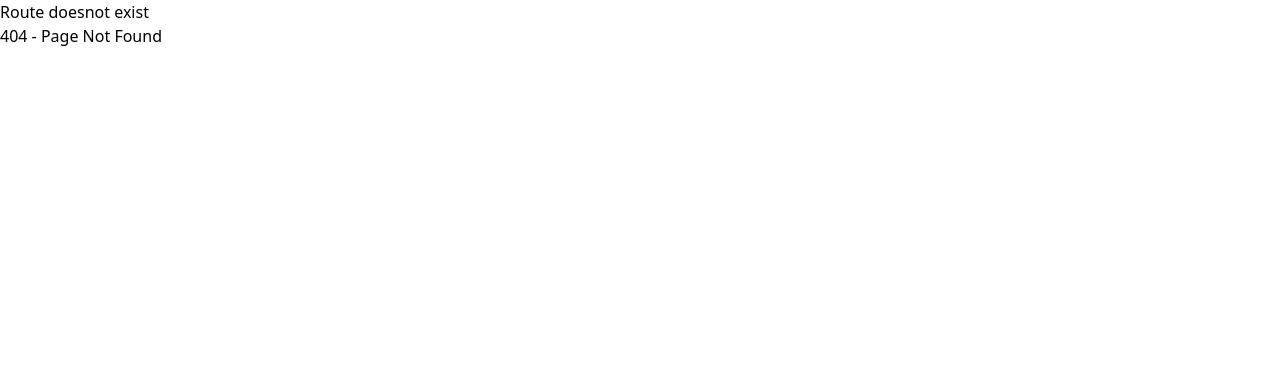
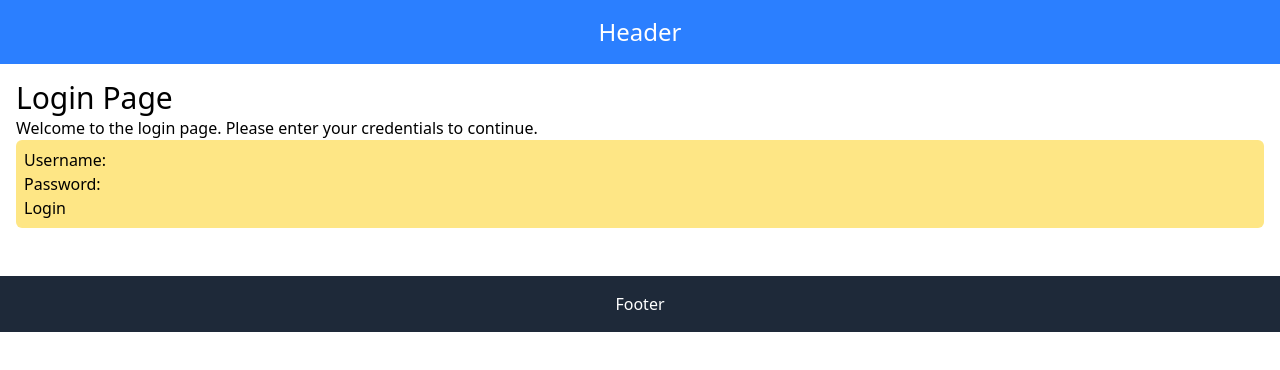
Before and after one commit to Aashik9567/NextJs_Learning, a Next.js app: page /login in a window 1280 px wide. Before the commit this address had no page. Shown: the top 370 px of the page. Built offline with nearby package versions, Linux system fonts and the light colour scheme.

Commit message:
Add authentication pages and layout structure with header and footer

```diff
--- /dev/null
+++ b/src/app/(auth)/forgot-password/page.tsx
@@ -0,0 +1,12 @@
+import React from 'react'
+
+const forgotPassword = () => {
+  return (
+    <div>
+      forgot password page
+      <h1 className='text-3xl'>Forgot Password</h1>
+    </div>
+  )
+}
+
+export default forgotPassword;
--- /dev/null
+++ b/src/app/(auth)/login/page.tsx
@@ -0,0 +1,23 @@
+"use client";
+
+const login = () => {
+  return (
+    <div>
+        <h1 className='text-3xl'>Login Page</h1>
+        <p>Welcome to the login page. Please enter your credentials to continue.</p>
+        <form className="mb-4 bg-amber-200 p-2 rounded-md">
+            <div>
+            <label htmlFor="username">Username:</label>
+            <input type="text" id="username" name="username" required />
+            </div>
+            <div>
+            <label htmlFor="password">Password:</label>
+            <input type="password" id="password" name="password" required />
+            </div>
+            <button type="submit">Login</button>
+        </form>
+    </div>
+  )
+}
+
+export default login
--- /dev/null
+++ b/src/app/(auth)/register/page.tsx
@@ -0,0 +1,26 @@
+"use client";
+import React, { use } from 'react'
+
+const register = () => {
+  return (
+    <div>
+        <h1 className='text-3xl'>Register Page</h1>
+        <p>Welcome to the registration page. Please fill out the form below to create an account.</p>
+        {/* Registration form can be added here */}
+        <form>
+            <label htmlFor="username">Username:</label>
+            <input type="text" id="username" name="username" required />
+
+            <label htmlFor="email">Email:</label>
+            <input type="email" id="email" name="email" required />
+
+            <label htmlFor="password">Password:</label>
+            <input type="password" id="password" name="password" required />
+
+            <button type="submit">Register</button>
+        </form>
+    </div>
+  )
+}
+
+export default register
--- /dev/null
+++ b/src/app/_lib/page.tsx
@@ -0,0 +1,12 @@
+import React from 'react'
+
+const PrivateFolder = () => {
+  return (
+    <div>
+      this is a private folder, only wont show of in routes
+        <h1 className='text-3xl'>for underscore in URL ,use %5F instead</h1>
+    </div>
+  )
+}
+
+export default PrivateFolder
--- /dev/null
+++ b/src/app/dashboard/page.tsx
@@ -0,0 +1,11 @@
+import React from 'react'
+
+const page = () => {
+  return (
+    <div className='text-3xl'>
+      Dashboard
+    </div>
+  )
+}
+
+export default page
--- a/src/app/layout.tsx
+++ b/src/app/layout.tsx
@@ -11,7 +11,18 @@ export default function RootLayout({
 }) {
   return (
     <html lang="en">
-      <body>{children}</body>
+      <body>
+        <header className='bg-blue-500 text-white p-4'>
+          <h1 className='text-center text-2xl'>Header</h1>
+       </header>
+       <div className='mx-auto p-4'>
+
+        {children}
+       </div>
+        <footer className='bg-gray-800 text-white p-4 mt-4'>
+          <p className='text-center'>Footer</p>
+        </footer>
+      </body>
     </html>
   )
 }
```
